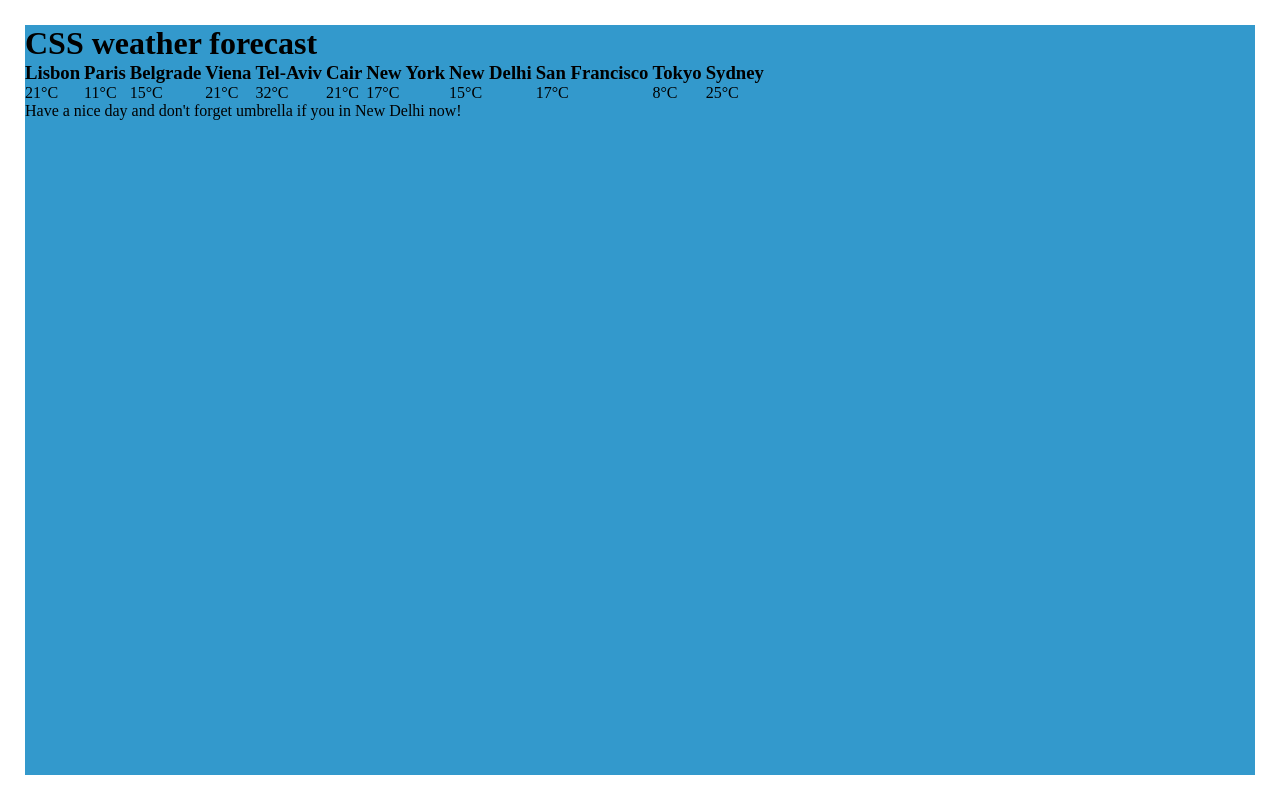
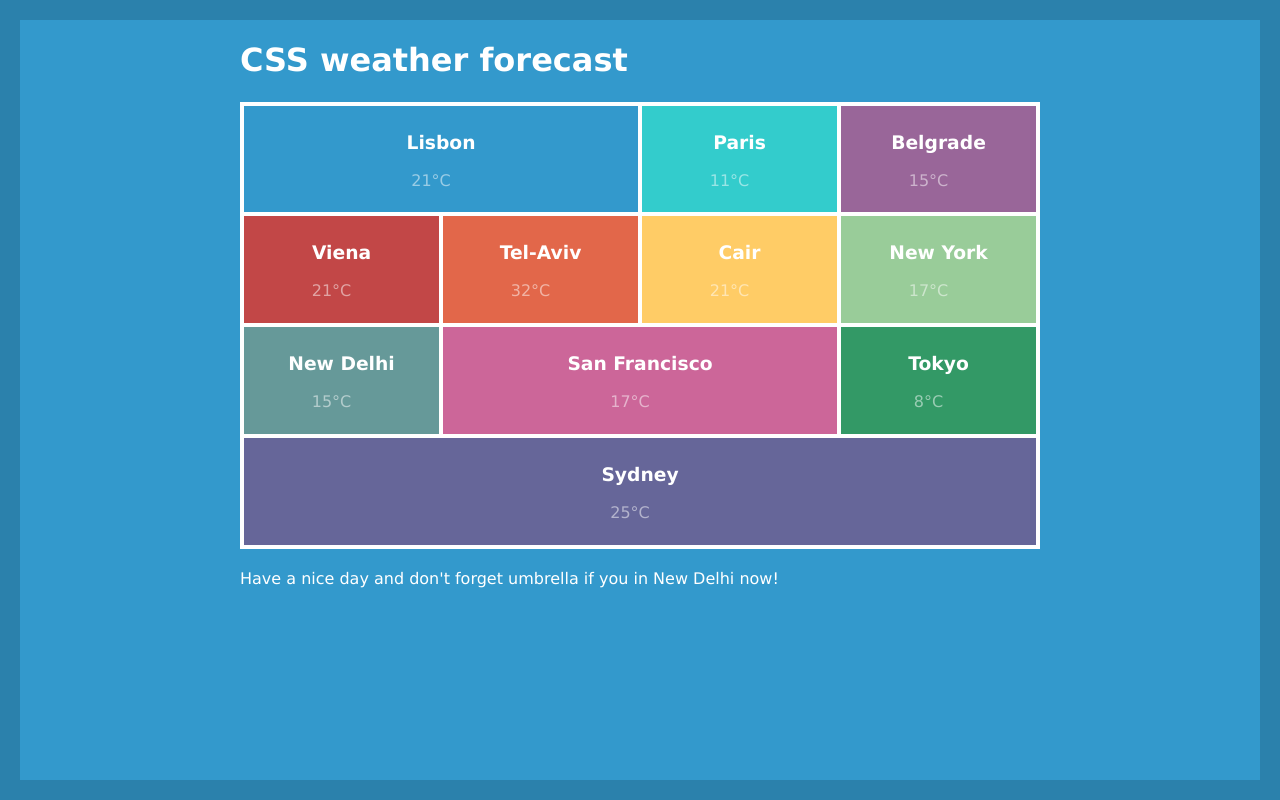
Before and after one commit to paulbardar/css-weather-forecast, a plain HTML site: page index.html in a window 1280 px wide. Drawn offline with Linux system fonts and the light colour scheme; some icons are missing.

Commit message:
change for index and css

```diff
--- a/css/style.css
+++ b/css/style.css
@@ -14,22 +14,99 @@ html, body {
 
 }
 body {
-	font: 400 26px/1.3, “Lucida Sans Unicode”, “Lucida Grande”, Arial, sans-serif;
-	/*width: 1000px;*/
-	/*margin-left: auto;
-	margin-right: auto;*/
+	font: 400 16px/1.3 "Lucida Sans Unicode", "Lucida Grande", Arial, sans-serif;
 	background-color: #3399cc;
-	border: 25px solid #fff;
-	min-height: 100%;
+	border: 20px solid #2B81AC;
+	color: white;
+}
+h1 {
+	padding: 20px 0;
+}
+.container{
+	max-width: 800px;
+	margin: 0 auto;
+}
+.cities {
+	font-size: 0;
+	border: 2px solid white;
 }
 
-ul {
-	list-style: none;
-
-}
 .city {
 	display: inline-block;
+	font-size: 16px;
+	border: 2px solid white;
+	text-align: center;
+	padding: 15px 30px;
+}
+.city-name {
+	padding: 10px 0;
+}
+.temperature {
+	opacity: 0.5;
+	padding-right: 20px;
+	display: inline-block;
+}
+footer {
+	padding: 20px 0;
+}
+.wi {
+	font-size:25px;
+	padding: 10px 0;
+	vertical-align: middle;
+}
 
+h1 .wi {
+	padding-left: 20px;
+}
+li:first-child {
+	width:50%;
+}
+li:nth-child(2) {
+	width:25%;
+	background: #33CCCC;
+}
+li:nth-child(3) {
+	width:25%;
+	background: #996699;
+}
+li:nth-child(4) {
+	width:25%;
+	background: #C24747;
+}
+li:nth-child(5) {
+	width:25%;
+	background: #E2674A;
+}
+li:nth-child(6) {
+	width:25%;
+	background: #FFCC66;
+}
+li:nth-child(7) {
+	width:25%;
+	background: #99CC99;
+}
+li:nth-child(8) {
+	width:25%;
+	background: #669999;
+}
+li:nth-child(9) {
+	width:50%;
+	background: #CC6699;
+}
+li:nth-child(10) {
+	width:25%;
+	background: #339966;
+}
+li:nth-child(11) {
+	width:100%;
+	background: #666699;
+}
+div + i {
+	opacity: 0.5;
+}
+
+ul:hover li:not(:hover) {
+	opacity: 0.5;
 }
 
 .temperature:after {
--- a/index.html
+++ b/index.html
@@ -11,10 +11,12 @@
 <body>
 <div class="container">
 	<header class="header">
-		<h1>CSS weather forecast</h1>
+		<h1>CSS weather forecast
+		<i class="wi wi-sunrise"></i>
+		</h1>
 	</header>
 	<main>
-			<ul class="cities">
+		<ul class="cities">
 				<li class="city">
 				<h3 class="city-name">Lisbon</h3>
 				<div class="temperature">21</div>
```
Also changed, not shown: favicon.png (added).
